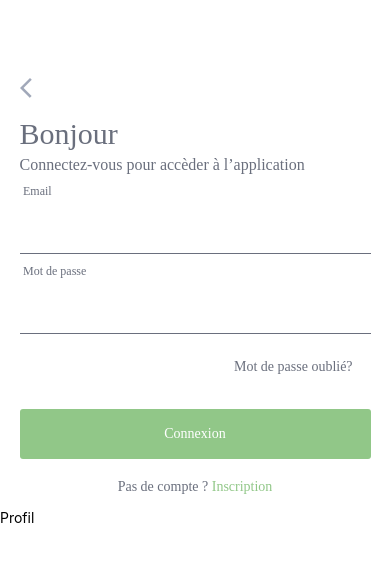
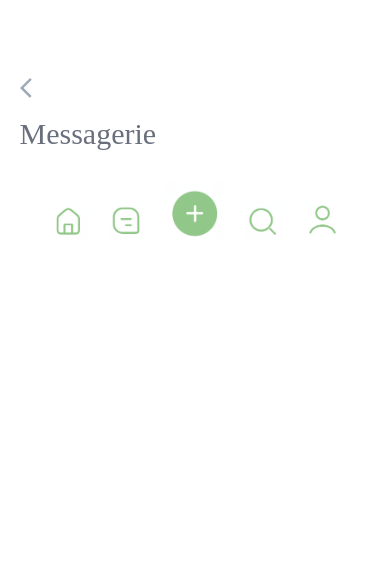
Before and after one commit to Kevsl/ReCycle-react-native, a React Native app: screen /messenger in a window 390 px wide. Shown: the top 562 px of the page. Built offline with nearby package versions, Linux system fonts and the light colour scheme.

Commit message:
feat: updated Navbar with real props

```diff
--- a/src/App.js
+++ b/src/App.js
@@ -16,6 +16,8 @@ import { Profile } from './Views/Profile'
 import { CreateAd } from './Views/Create-ad'
 import { BalancePage } from './Views/BalancePage'
 import { Login } from './Views/Login'
+import { Messenger } from './Views/Messenger'
+import { SearchPage } from './Views/Search'
 
 const App = () => {
   const Stack = createNativeStackNavigator()
@@ -63,11 +65,25 @@ const App = () => {
             headerShown: false,
           }}
         />
+        <Stack.Screen
+          name="messenger"
+          component={Messenger}
+          options={{
+            animation: 'slide_from_right',
+            headerShown: false,
+          }}
+        />
+        <Stack.Screen
+          name="search"
+          component={SearchPage}
+          options={{
+            animation: 'slide_from_right',
+            headerShown: false,
+          }}
+        />
       </Stack.Navigator>
     </NavigationContainer>
   )
 }
 
-const styles = StyleSheet.create({})
-
 export default App
--- a/src/Components/NavBar.js
+++ b/src/Components/NavBar.js
@@ -20,7 +20,7 @@ export const NavBar = (props) => {
       </TouchableOpacity>
       <TouchableOpacity
         onPress={() => {
-          navigation.navigate('chat')
+          navigation.navigate('messenger')
         }}
       >
         <Image source={messages} style={NavBarStyle.icone} />
--- /dev/null
+++ b/src/Styles/Messenger.js
@@ -0,0 +1,23 @@
+import { StyleSheet } from 'react-native'
+
+export const MessengerPageStyle = (StyleSheet.createstyle = StyleSheet.create({
+  container: {
+    flex: 1,
+    backgroundColor: '#fff',
+    paddingTop: '20%',
+  },
+  goBackArrow: { position: 'absolute', left: '5%', top: '10%' },
+  titleContainer: {
+    marginTop: '10%',
+    marginHorizontal: '5%',
+  },
+  title: {
+    color: '#6A6F7D',
+    fontSize: 30,
+    fontFamily: 'baloo',
+  },
+  navBar: {
+    position: 'absolute',
+    bottom: 0,
+  },
+}))
--- a/src/Styles/NavBarStyle.js
+++ b/src/Styles/NavBarStyle.js
@@ -11,6 +11,9 @@ export const NavBarStyle = (StyleSheet.createstyle = StyleSheet.create({
     justifyContent: 'space-around',
     height: 40,
     marginBottom: 20,
+    position: 'relative',
+    bottom: 0,
+    left: 0,
   },
   icone: {
     width: 40,
--- /dev/null
+++ b/src/Styles/SearchPage.js
@@ -0,0 +1,9 @@
+import { StyleSheet } from 'react-native'
+
+export const SearchPageStyle = (StyleSheet.createstyle = StyleSheet.create({
+  SearchContainer: {
+    flex: 1,
+    backgroundColor: '#fff',
+    paddingTop: '20%',
+  },
+}))
--- a/src/Views/BalancePage.js
+++ b/src/Views/BalancePage.js
@@ -10,7 +10,7 @@ import { BalancePageStyle } from '../Styles/BalancePage'
 export const BalancePage = ({ navigation }) => {
   return (
     <View style={BalancePageStyle.container}>
-      <TouchableOpacity onPress={console.log('Une bonne chose de faite ! ')}>
+      <TouchableOpacity onPress={() => navigation.goBack()}>
         <Image
           source={goBackArrow}
           style={BalancePageStyle.goBackArrow}
@@ -22,7 +22,7 @@ export const BalancePage = ({ navigation }) => {
       </View>
       <View style={BalancePageStyle.balanceContainer}></View>
       <View style={BalancePageStyle.navBar}>
-        <NavBar />
+        <NavBar navigation={navigation} />
       </View>
     </View>
   )
--- a/src/Views/Create-ad.js
+++ b/src/Views/Create-ad.js
@@ -1,11 +1,9 @@
-import {
+import { Text, View } from 'react-native'
 
-    Text,
-    View,
-  } from 'react-native';
-
-export const CreateAd = ({navigation}) =>{
-    return(
-        <View><Text>Créer une annonce</Text></View>
-    )
+export const CreateAd = ({ navigation }) => {
+  return (
+    <View>
+      <Text>Créer une annonce</Text>
+    </View>
+  )
 }
--- a/src/Views/Home.js
+++ b/src/Views/Home.js
@@ -17,7 +17,7 @@ import { HomeStyle } from '../Styles/Home'
 export const Home = ({ navigation }) => {
   return (
     <View style={HomeStyle.container}>
-      <TouchableOpacity onPress={console.log('Une bonne chose de faite ! ')}>
+      <TouchableOpacity onPress={() => navigation.goBack()}>
         <Image
           source={goBackArrow}
           style={HomeStyle.goBackArrow}
@@ -86,7 +86,7 @@ export const Home = ({ navigation }) => {
           </View>
         </View>
       </ScrollView>
-      <NavBar />
+      <NavBar navigation={navigation} />
     </View>
   )
 }
--- a/src/Views/Login.js
+++ b/src/Views/Login.js
@@ -50,7 +50,7 @@ export const Login = ({ navigation }) => {
 
   return (
     <View style={LoginStyle.container}>
-      <TouchableOpacity onPress={console.log('Une bonne chose de faite ! ')}>
+      <TouchableOpacity onPress={() => navigation.goBack()}>
         <Image
           source={goBackArrow}
           style={LoginStyle.goBackArrow}
@@ -158,9 +158,6 @@ export const Login = ({ navigation }) => {
           style={LoginStyle.loading}
         />
       ) : null}
-      <TouchableOpacity onPress={() => navigation.navigate('profile')}>
-        <Text>Profil</Text>
-      </TouchableOpacity>
     </View>
   )
 }
--- /dev/null
+++ b/src/Views/Messenger.js
@@ -0,0 +1,33 @@
+import { NavBar } from '../Components/NavBar'
+import React, { useState, useEffect } from 'react'
+import {
+  Text,
+  View,
+  Image,
+  TouchableOpacity,
+  ActivityIndicator,
+  ScrollView,
+} from 'react-native'
+import goBackArrow from '../Assets/goBackArrow.png'
+
+import { MessengerPageStyle } from '../Styles/Messenger'
+
+export const Messenger = ({ navigation }) => {
+  return (
+    <View style={MessengerPageStyle.container}>
+      <TouchableOpacity onPress={() => navigation.goBack()}>
+        <Image
+          source={goBackArrow}
+          style={MessengerPageStyle.goBackArrow}
+          accessibilityLabel="Retourner sur la page précèdente"
+        />
+      </TouchableOpacity>
+
+      <View style={MessengerPageStyle.titleContainer}>
+        <Text style={MessengerPageStyle.title}>Messagerie </Text>
+      </View>
+
+      <NavBar navigation={navigation} />
+    </View>
+  )
+}
--- a/src/Views/Profile.js
+++ b/src/Views/Profile.js
@@ -11,7 +11,7 @@ import { ProfileStyle } from '../Styles/Profile'
 export const Profile = ({ navigation }) => {
   return (
     <View style={ProfileStyle.container}>
-      <TouchableOpacity onPress={console.log('Une bonne chose de faite ! ')}>
+      <TouchableOpacity onPress={() => navigation.goBack()}>
         <Image
           source={goBackArrow}
           style={ProfileStyle.goBackArrow}
@@ -58,7 +58,7 @@ export const Profile = ({ navigation }) => {
         </TouchableOpacity>
       </View>
       <View style={ProfileStyle.navBar}>
-        <NavBar />
+        <NavBar navigation={navigation} />
       </View>
     </View>
   )
--- /dev/null
+++ b/src/Views/Search.js
@@ -0,0 +1,16 @@
+import { NavBar } from '../Components/NavBar'
+import React, { useState, useEffect } from 'react'
+import { Text, View, Image, TouchableOpacity } from 'react-native'
+
+import { SearchPageStyle } from '../Styles/SearchPage'
+
+export const SearchPage = ({ navigation }) => {
+  return (
+    <View style={SearchPageStyle.container}>
+      <View style={SearchPageStyle.SearchContainer}></View>
+      <View style={SearchPageStyle.navBar}>
+        <NavBar navigation={navigation} />
+      </View>
+    </View>
+  )
+}
```
